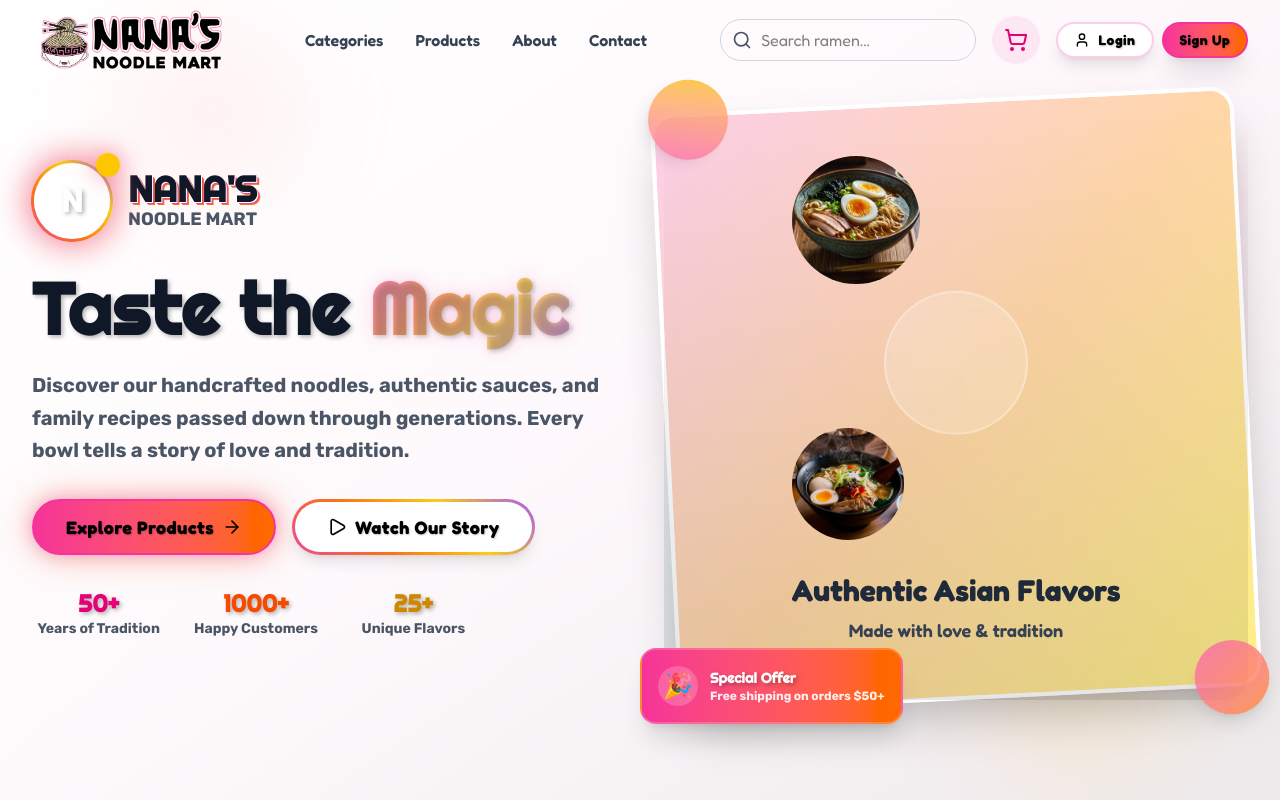
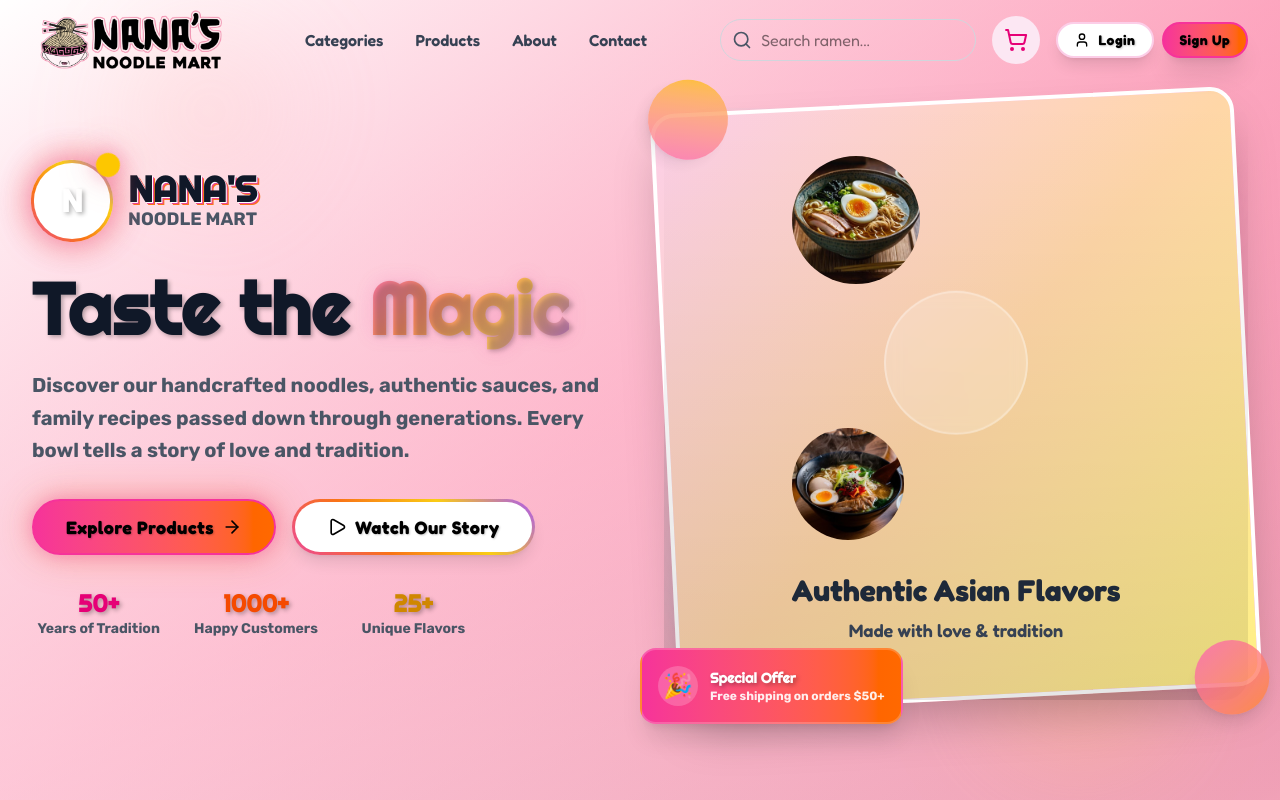
Before and after one commit to tushermahmud/nana-noodles-mart, a Next.js app: page / in a window 1280 px wide. Shown: the top 800 px of the page. Built offline with nearby package versions, Linux system fonts and the light colour scheme; grey boxes are pictures that could not be loaded.

Commit message:
change homepage background image

```diff
--- a/src/app/admin/orders/page.tsx
+++ b/src/app/admin/orders/page.tsx
@@ -142,7 +142,11 @@ const OrdersPage = () => {
                 </td>
                 <td className="py-4 px-4">
                   <div className="flex space-x-2">
-                    <Button variant="outline" size="sm" onClick={() => handleViewOrder(order as unknown as Order)}>
+                    <Button
+                      variant="outline"
+                      size="sm"
+                      onClick={() => handleViewOrder(order as unknown as Order)}
+                    >
                       <Eye className="w-4 h-4" />
                     </Button>
                     <Button variant="outline" size="sm">
--- a/src/app/cart/page.tsx
+++ b/src/app/cart/page.tsx
@@ -36,8 +36,8 @@ const CartPage = () => {
             </div>
             <h2 className="text-3xl font-bold text-gray-900 mb-4">Your cart is empty</h2>
             <p className="text-gray-600 mb-8 max-w-md">
-              Looks like you haven&apos;t added any delicious ramen to your cart yet. Start shopping to
-              fill it up!
+              Looks like you haven&apos;t added any delicious ramen to your cart yet. Start shopping
+              to fill it up!
             </p>
             <div className="space-x-4">
               <Link href="/products">
--- a/src/app/page.tsx
+++ b/src/app/page.tsx
@@ -9,7 +9,14 @@ import Footer from '@/components/layout/Footer';
 
 export default function Home() {
   return (
-    <div className="min-h-screen bg-gradient-to-br from-white via-pink-50/40 to-black/5">
+    <div
+      className="min-h-screen"
+      style={{
+        background:
+          'linear-gradient(180deg, #FD7399 0%, rgba(253, 115, 153, 0.15) 35%, #FD7399 100%)',
+      }}
+    >
+      {' '}
       <Navbar />
       <Hero />
       <Categories />
```
Also changed, not shown: src/actions/payments.ts (line endings or trailing spaces), src/app/api/create-payment-intent/route.ts (line endings or trailing spaces), src/lib/stripe.ts (line endings or trailing spaces).
